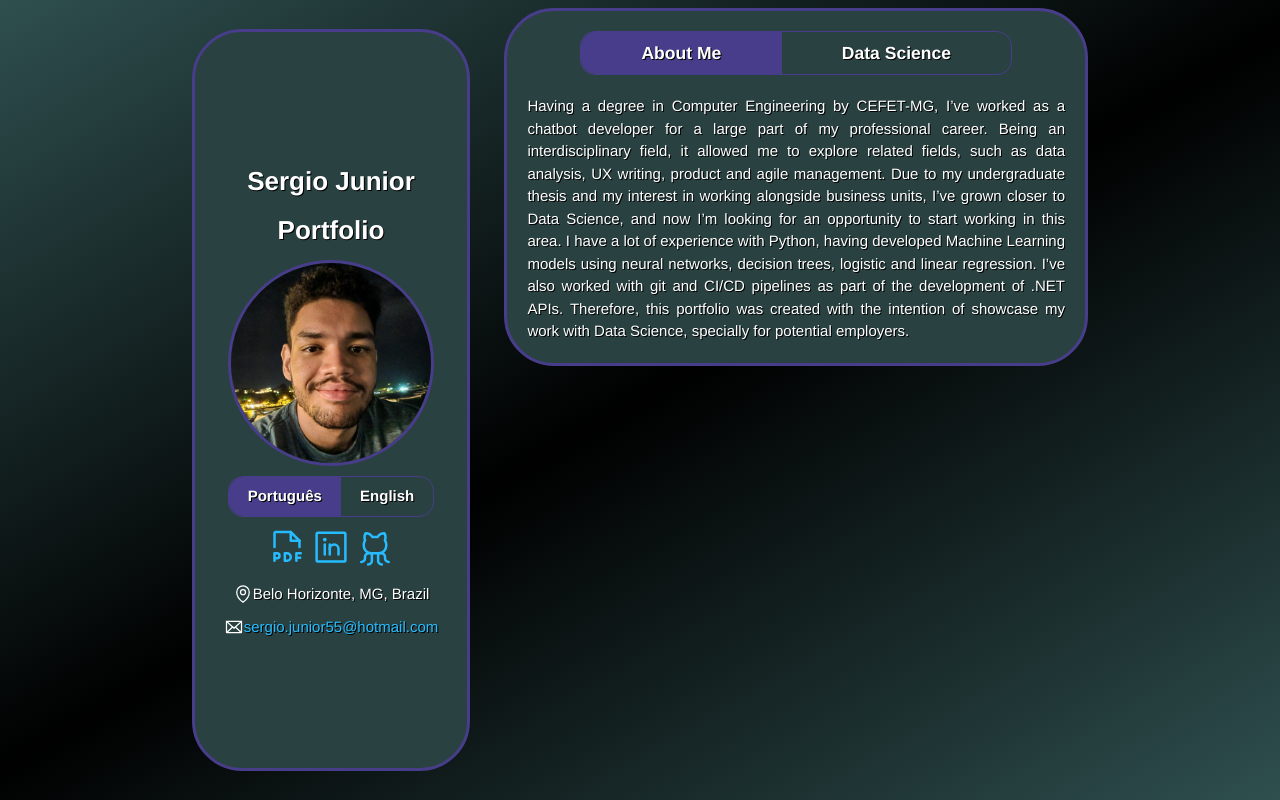
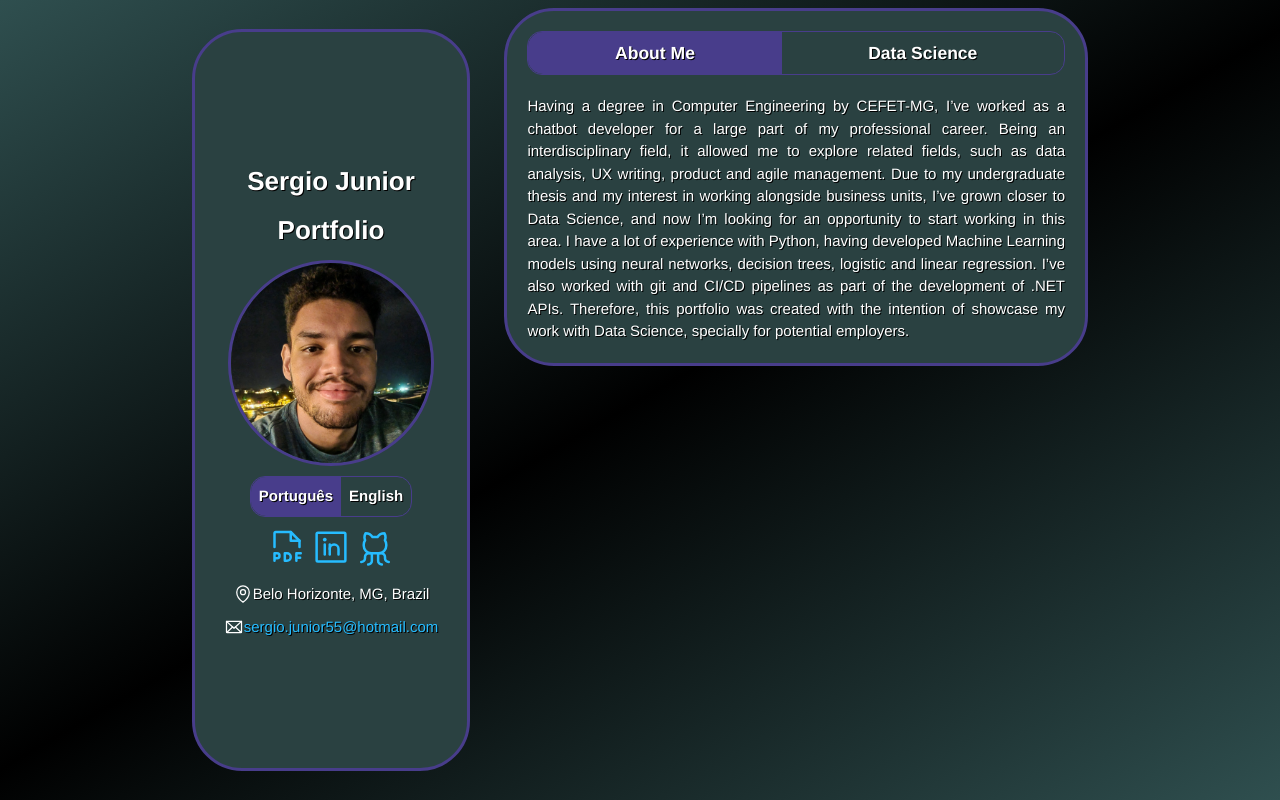
Before and after one commit to juniorsergio/Portfolio, a React (Vite) app: page / in a window 1280 px wide. Built offline with nearby package versions, Linux system fonts and the light colour scheme.

Commit message:
main width correction

```diff
--- a/src/components/Header.tsx
+++ b/src/components/Header.tsx
@@ -6,7 +6,6 @@ import enCV from '../assets/files/SergioJunior_CV_English.pdf'
 import ptBRCV from '../assets/files/SergioJunior_CV.pdf'
 
 import '../styles/Header.css'
-import '../styles/App.css'
 
 export function Header(){
     const { t, i18n } = useTranslation()
--- a/src/components/Main.tsx
+++ b/src/components/Main.tsx
@@ -5,7 +5,6 @@ import { AboutMe } from './AboutMe'
 import { DataScience } from "./DataScience"
 
 import '../styles/Main.css'
-import '../styles/App.css'
 
 export function Main(){
     const { t, i18n } = useTranslation()
--- a/src/styles/App.css
+++ b/src/styles/App.css
@@ -31,7 +31,7 @@ header, main {
 }
 
 ul {
-    width: 80%;
+    width: auto;
     margin: 0 auto;
     padding: 0;
 
```
